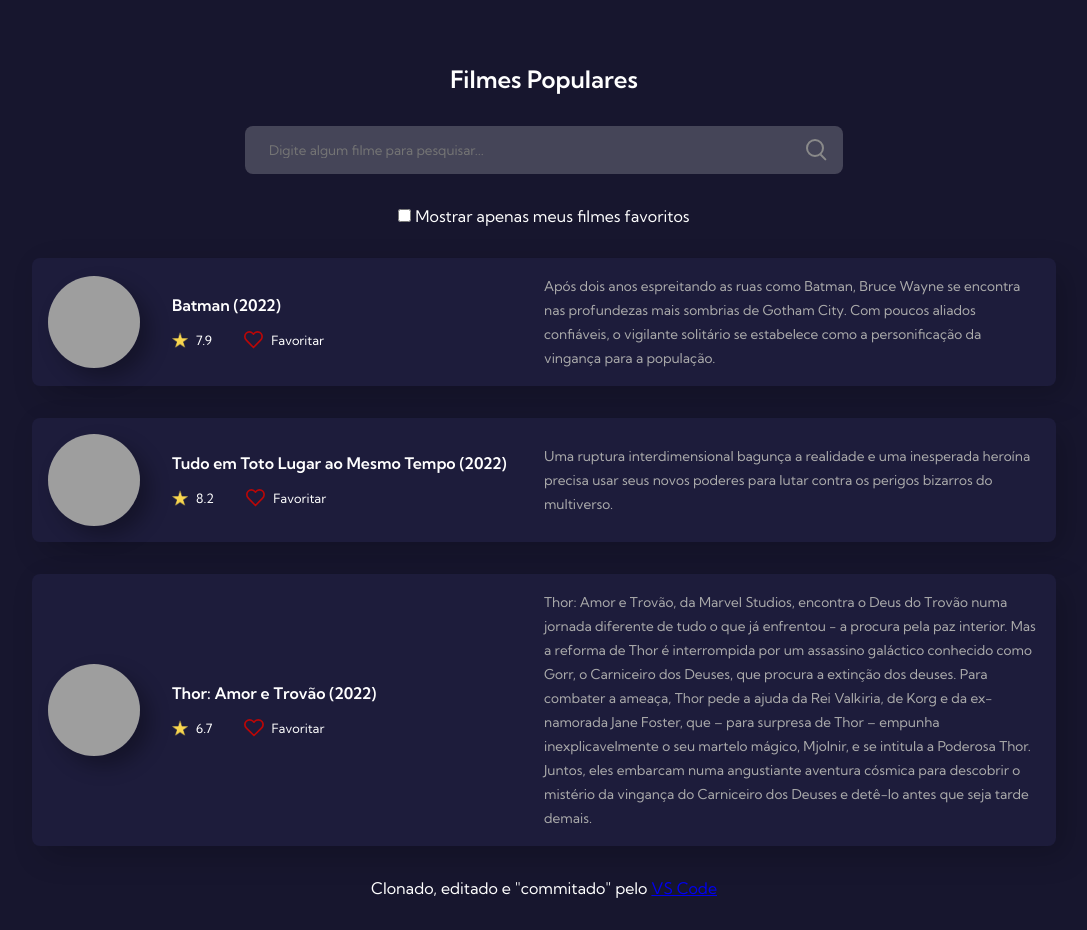
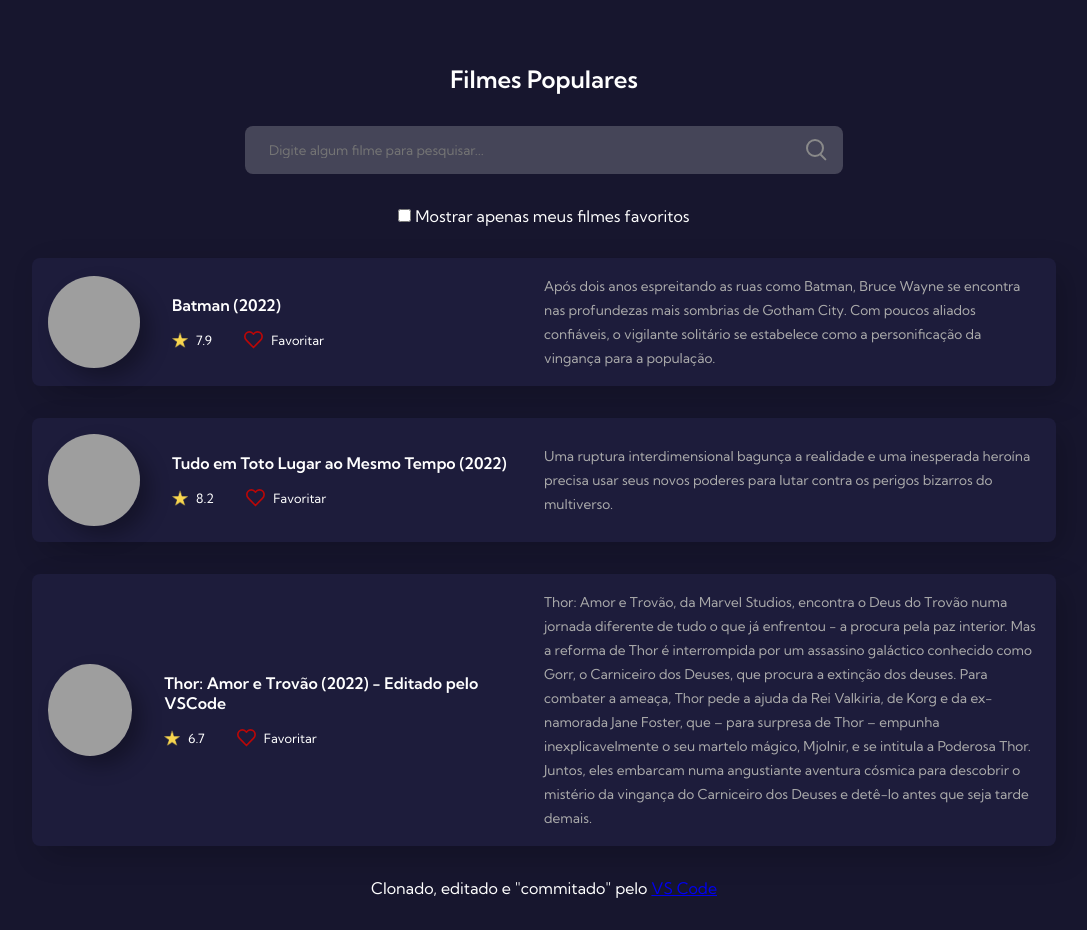
Before and after one commit to ydirickson/Alura-7DaysOfCode-Github, a plain HTML site: page index.html in a window 1280 px wide. Shown: the whole page, without its empty margins (96-1183 px from the left). Drawn offline with Linux system fonts and the light colour scheme; grey boxes are pictures that could not be loaded.

Commit message:
Alterando título do terceiro filme pelo VSCode

```diff
--- a/index.html
+++ b/index.html
@@ -76,7 +76,7 @@
             <img src="https://observatoriodocinema.uol.com.br/wp-content/uploads/2022/06/THOR_-LOVE-AND-THUNDER-Exclusive-Art-1.jpg" alt="Thor: Amor e Trovão (2022)"/>
           </div>
           <div class="movie-text">
-            <h4>Thor: Amor e Trovão (2022)</h4>
+            <h4>Thor: Amor e Trovão (2022) - Editado pelo VSCode</h4>
             <div class="rating-favorites">
               <div class="rating">
                 <img src="images/star.png" alt="Star Icon"/>
```
